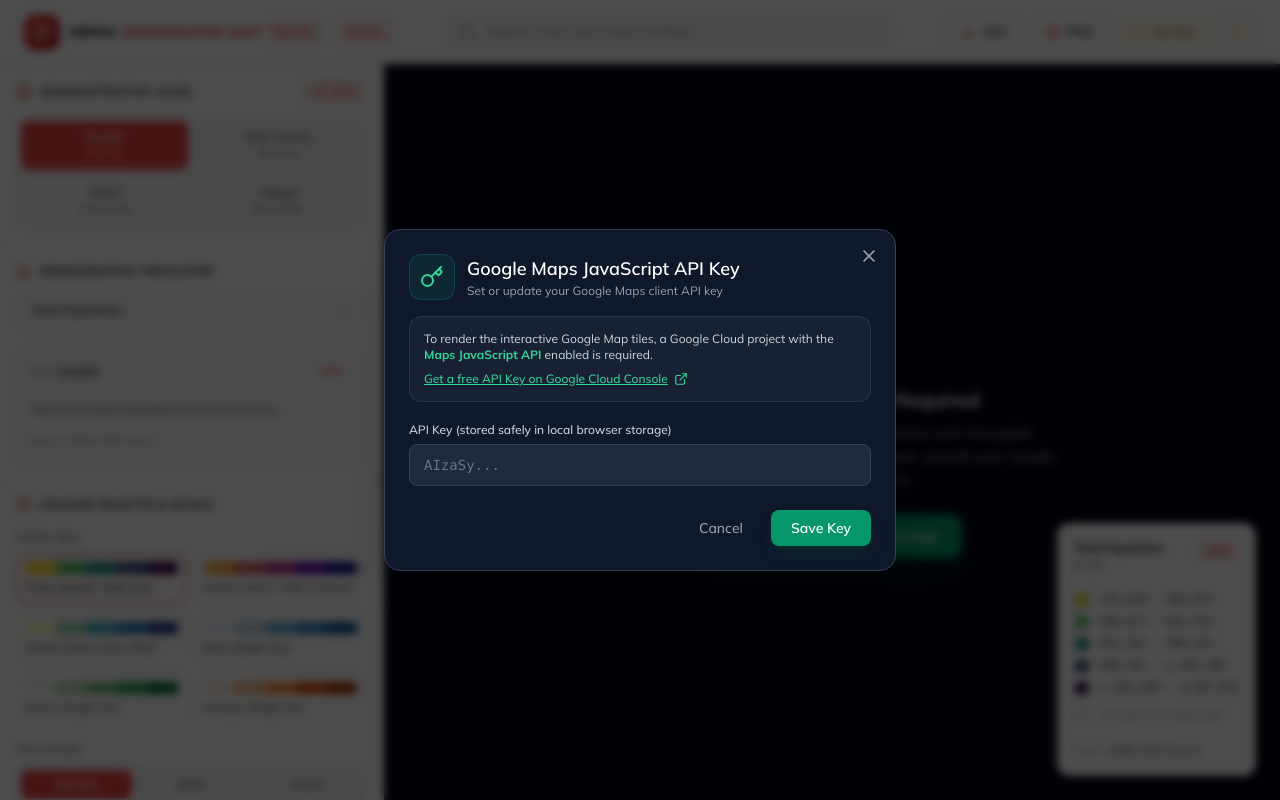
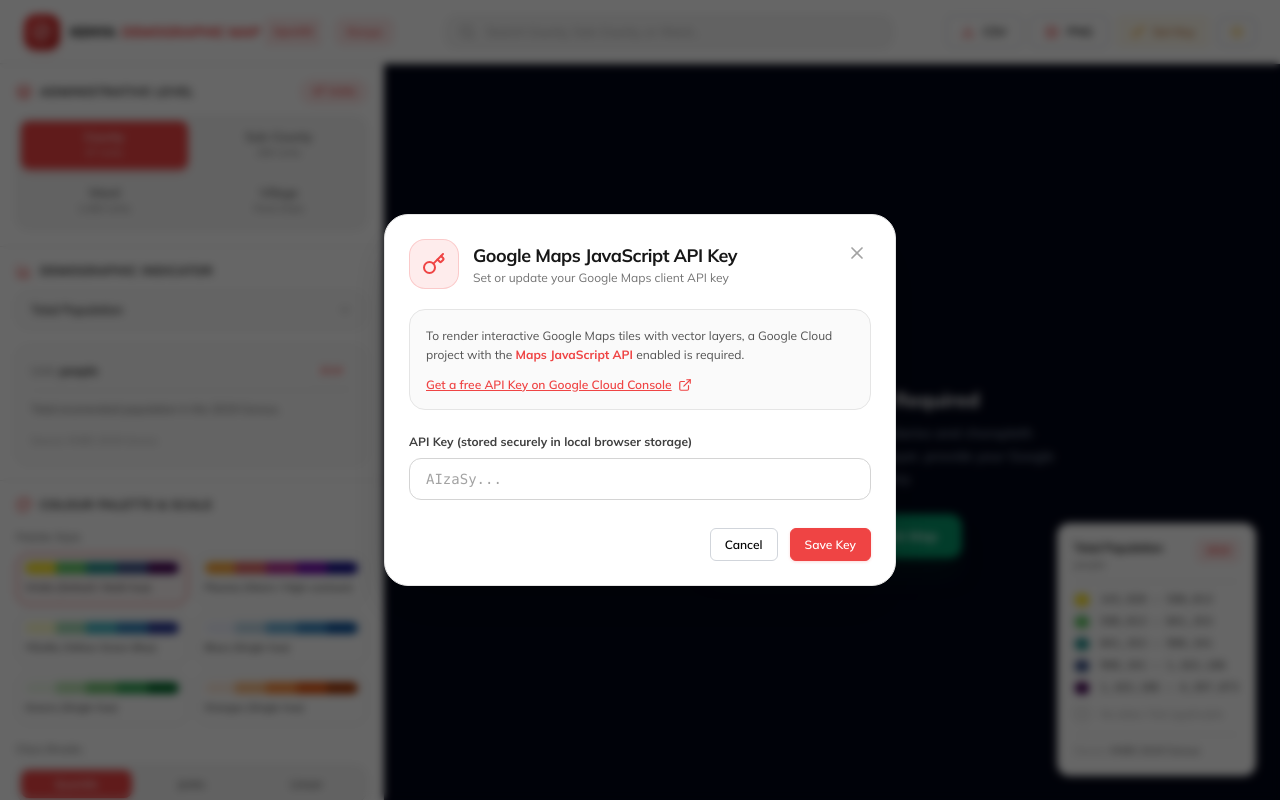
Before and after one commit to Ibrahist/KE-Demographic-Map, a Next.js app: page / in a window 1280 px wide. Both pictures are taken after a click on the button "Enter API Key to Unlock Map". Built offline with nearby package versions, Linux system fonts and the light colour scheme.

Commit message:
style(modal): restyle api key dialog with opengis modal card system

```diff
--- a/src/components/ApiKeyModal.tsx
+++ b/src/components/ApiKeyModal.tsx
@@ -32,51 +32,51 @@ export const ApiKeyModal: React.FC<ApiKeyModalProps> = ({
   };
 
   return (
-    <div className="fixed inset-0 z-50 flex items-center justify-center bg-black/70 backdrop-blur-sm p-4">
-      <div className="relative w-full max-w-lg rounded-2xl bg-slate-900 border border-slate-700 shadow-2xl p-6 text-slate-100">
+    <div className="fixed inset-0 z-50 flex items-center justify-center bg-black/60 backdrop-blur-sm p-4 animate-in fade-in select-none">
+      <div className="relative w-full max-w-lg rounded-3xl bg-white dark:bg-[#0f172a] border border-neutral-200 dark:border-[#3e3e3e] shadow-2xl p-6 text-neutral-900 dark:text-neutral-100 transition-colors">
         <button
           onClick={onClose}
-          className="absolute top-4 right-4 text-slate-400 hover:text-white transition-colors"
+          className="absolute top-5 right-5 p-2 rounded-xl text-neutral-400 hover:text-neutral-700 dark:hover:text-white hover:bg-neutral-100 dark:hover:bg-neutral-800 transition-colors"
         >
           <X className="w-5 h-5" />
         </button>
 
-        <div className="flex items-center gap-3 mb-4">
-          <div className="p-2.5 rounded-xl bg-emerald-500/10 border border-emerald-500/20 text-emerald-400">
+        <div className="flex items-center gap-3.5 mb-5">
+          <div className="p-3 rounded-2xl bg-red-500/10 border border-red-500/20 text-[#ef4444]">
             <Key className="w-6 h-6" />
           </div>
           <div>
-            <h2 className="text-lg font-semibold text-white">Google Maps JavaScript API Key</h2>
-            <p className="text-xs text-slate-400">Set or update your Google Maps client API key</p>
+            <h2 className="text-lg font-bold text-neutral-900 dark:text-white tracking-tight">Google Maps JavaScript API Key</h2>
+            <p className="text-xs text-neutral-500 dark:text-neutral-400">Set or update your Google Maps client API key</p>
           </div>
         </div>
 
-        <div className="bg-slate-800/60 rounded-xl p-3.5 border border-slate-700/60 mb-5 text-xs text-slate-300 space-y-2">
-          <p>
-            To render the interactive Google Map tiles, a Google Cloud project with the{' '}
-            <strong className="text-emerald-400">Maps JavaScript API</strong> enabled is required.
+        <div className="bg-neutral-50 dark:bg-[#1e2939] rounded-2xl p-4 border border-neutral-200 dark:border-[#3e3e3e] mb-6 text-xs text-neutral-600 dark:text-neutral-300 space-y-2">
+          <p className="leading-relaxed">
+            To render interactive Google Maps tiles with vector layers, a Google Cloud project with the{' '}
+            <strong className="text-[#ef4444]">Maps JavaScript API</strong> enabled is required.
           </p>
           <a
             href="https://console.cloud.google.com/google/maps-apis/overview"
             target="_blank"
             rel="noopener noreferrer"
-            className="inline-flex items-center gap-1.5 text-emerald-400 hover:text-emerald-300 font-medium underline"
+            className="inline-flex items-center gap-1.5 text-[#ef4444] hover:text-[#d63c3c] font-semibold underline pt-1"
           >
             Get a free API Key on Google Cloud Console <ExternalLink className="w-3.5 h-3.5" />
           </a>
         </div>
 
-        <form onSubmit={handleSave} className="space-y-4">
+        <form onSubmit={handleSave} className="space-y-5">
           <div>
-            <label className="block text-xs font-medium text-slate-300 mb-1.5">
-              API Key (stored safely in local browser storage)
+            <label className="block text-xs font-bold text-neutral-700 dark:text-neutral-300 mb-2">
+              API Key (stored securely in local browser storage)
             </label>
             <input
               type="text"
               value={inputVal}
               onChange={(e) => setInputVal(e.target.value)}
               placeholder="AIzaSy..."
-              className="w-full px-3.5 py-2.5 rounded-lg bg-slate-800 border border-slate-700 text-white placeholder-slate-500 text-sm focus:outline-none focus:ring-2 focus:ring-emerald-500 font-mono"
+              className="w-full px-4 py-2.5 rounded-xl bg-white dark:bg-[#1e2939] border border-neutral-300 dark:border-[#3e3e3e] text-neutral-900 dark:text-neutral-100 placeholder-neutral-400 text-sm focus:outline-none focus:border-[#ef4444] focus:ring-2 focus:ring-red-500/20 font-mono transition-all"
             />
           </div>
 
@@ -84,13 +84,13 @@ export const ApiKeyModal: React.FC<ApiKeyModalProps> = ({
             <button
               type="button"
               onClick={onClose}
-              className="px-4 py-2 rounded-lg text-sm font-medium text-slate-400 hover:text-white hover:bg-slate-800 transition-colors"
+              className="btn btn-sm btn-outline-primary"
             >
               Cancel
             </button>
             <button
               type="submit"
-              className="flex items-center gap-2 px-5 py-2 rounded-lg text-sm font-semibold bg-emerald-600 hover:bg-emerald-500 text-white shadow-lg shadow-emerald-900/30 transition-all"
+              className="btn btn-sm btn-primary"
             >
               {saved ? (
                 <>
```
